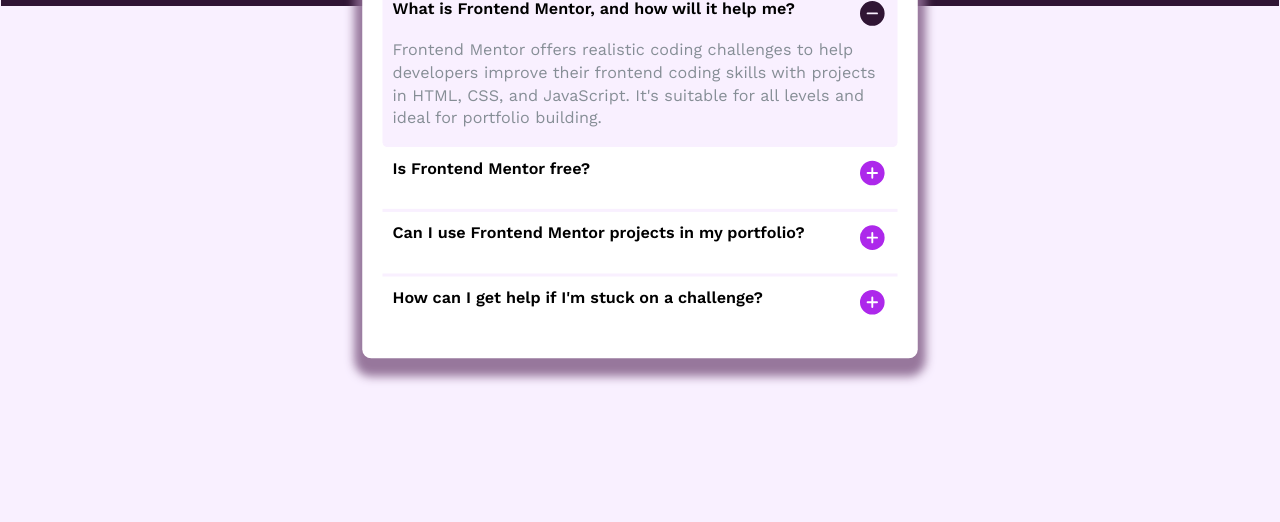
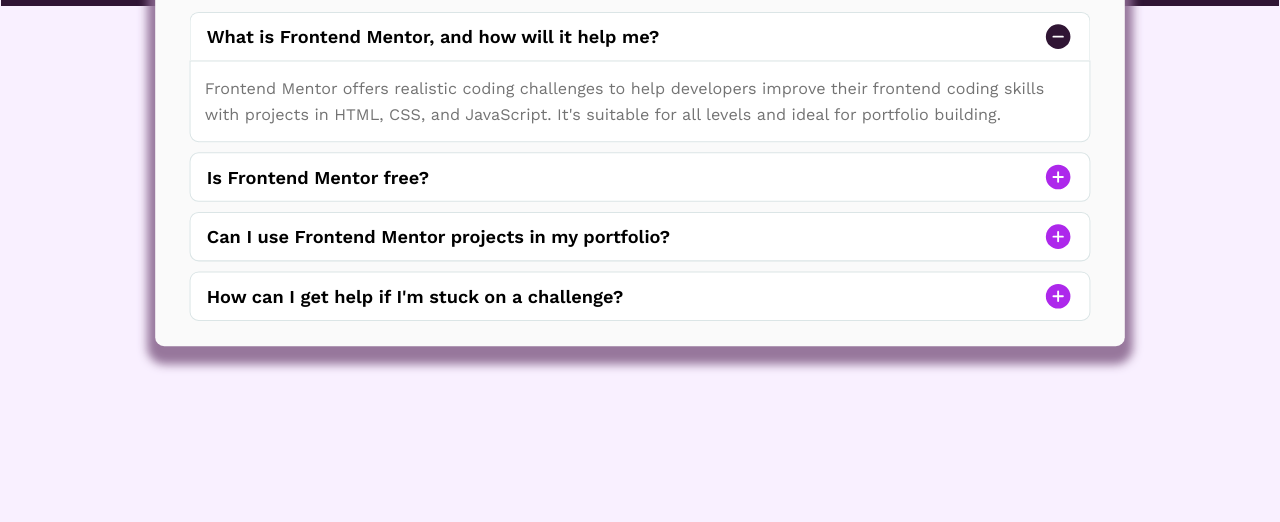
Before and after one commit to sabbircoder07/FAQ-accordion, a website built with Parcel: page index.html in a window 1280 px wide. Shown: the part 278-800 px from the top of the page. Built offline with nearby package versions, Linux system fonts and the light colour scheme.

Commit message:
final update

```diff
--- a/assets/js/view/accordionView.js
+++ b/assets/js/view/accordionView.js
@@ -27,7 +27,7 @@
         .closest(".accordin-header")
         .querySelector(".accordin-header-img");
       // Set all accordion plusIcons
-      console.log(this._accordinHeaderImg);
+      //console.log(this._accordinHeaderImg);
       this._accordinHeaderImg.forEach((img) => (img.src = plusIcons));
       //Set accordion minusIcons acive accordation header
       if (accordationHeaderImage.src.includes("plus")) {
@@ -37,12 +37,14 @@
       }
 
       // Remove active class for all accordation heaader
-      this._accordinContainer.forEach((accordin) =>
+
+      this._accordinHeader.forEach((accordin) =>
         accordin.classList.remove("active")
       );
+
       //Add active class for active accordation
-      const accordinActive = event.target.closest(".accordin-container");
-      accordinActive.classList.add("active");
+      const accordinheaderActive = event.target.closest(".accordin-header");
+      accordinheaderActive.classList.toggle("active");
 
       //Remove hide class for all accordation details
       this._accordinDetails.forEach((detail) => detail.classList.add("hide"));
--- a/assets/sass/_base.scss
+++ b/assets/sass/_base.scss
@@ -4,6 +4,10 @@
 $color-Grayish: #868e96;
 $color-Dark-purple: hsl(292, 42%, 14%);
 
+$bp-largest: 96em; // 1440px
+$bp-large: 80.2em; // 1200px
+$bp-medium: 61.25em; // 980px
+$bp-medium-extra: 54.2em; // 800px
 $bp-small: 37.5em; // 600px
 $bp-smallest: 31.25em; // 500px
 
@@ -23,6 +27,10 @@
   font-size: 62.5%;
 
   @media only screen and (max-width: $bp-small) {
+    font-size: 60%;
+  }
+
+  @media only screen and (max-width: $bp-smallest) {
     font-size: 50%;
   }
 }
@@ -55,14 +63,26 @@
 }
 
 .faq-container {
-  width: 55rem;
+  width: 45%;
   height: auto;
-  background-color: $color-White;
+  background-color: rgb(250, 250, 250);
   border-radius: 9px;
   overflow: hidden;
   transform: scale(1.01);
   box-shadow: 0 1rem 1rem 0.8rem rgba($color-Grayish-purple, 0.9);
   padding: 2rem;
+
+  @media only screen and (max-width: $bp-large) {
+    width: 75%;
+  }
+
+  @media only screen and (max-width: $bp-medium) {
+    width: 90%;
+  }
+
+  @media only screen and (max-width: $bp-medium-extra) {
+    width: 90%;
+  }
 }
 
 .faq-header {
@@ -71,58 +91,68 @@
   margin: 1.8rem 0;
 }
 .heading-primary {
-  font-size: 3.2rem;
+  font-size: 3.8rem;
 }
 
 .accordin-container {
   display: flex;
   flex-direction: column;
-  padding: 1rem;
+  padding: 0.5rem 1.4rem;
 }
+/*
 .accordin-container:not(:last-child) {
   border-bottom: 3px solid $color-Light-pink;
 }
+*/
 .active {
-  background-color: $color-Light-pink;
-  border-radius: 5px;
-  border-bottom: 0px solid $color-Light-pink;
+  border-bottom: none !important;
+  border-bottom-left-radius: 0 !important;
+  border-bottom-right-radius: 0 !important;
 }
 .accordin-header {
   display: flex;
   justify-content: space-between;
+  align-items: center;
   cursor: pointer;
-  margin-bottom: 1rem;
+  border: 1px solid red;
+  background-color: rgb(255, 255, 255);
+  padding: 0.8rem 1.6rem;
+  border: 1px solid rgb(219, 229, 230);
+  border-radius: 9px;
   transition: all 0.5s ease-in-out;
 }
 
 .accordin-header:hover {
-  color: $color-Grayish-purple;
+  color: #cc5de8;
 }
 
 .accordin-details {
   font-size: 1.6rem;
+  line-height: 1.6;
   font-weight: 400;
-  color: $color-Grayish;
-  transition: all 0.3s;
-  margin-bottom: 5px;
+  color: rgb(115, 115, 115);
+  background-color: rgb(255, 255, 255);
+  border: 1px solid rgb(219, 229, 230);
+  border-radius: 0 0 9px 9px;
+  padding: 1.4rem;
+  width: 100%;
+  word-break: break-word;
   transition: all 0.5s ease-in-out;
 }
 
-hr {
-  border-top: 0px solid $color-Light-pink;
-}
-
 .heading-tertiary {
-  font-size: 1.6rem;
+  font-size: 1.8rem;
   font-weight: 600;
 }
 
 .hide {
   display: none;
+  visibility: hidden;
   opacity: 0;
 }
 
 .show {
   display: block;
+  visibility: show;
   opacity: 1;
 }
--- a/index.html
+++ b/index.html
@@ -30,11 +30,11 @@
           <h1 class="heading-primary">FAQs</h1>
         </div>
 
-        <div class="accordin-container active">
-          <div class="accordin-header">
-            <h3 class="heading-tertiary">
+        <div class="accordin-container">
+          <div class="accordin-header active">
+            <h2 class="heading-tertiary">
               What is Frontend Mentor, and how will it help me?
-            </h3>
+            </h2>
             <img
               class="accordin-header-img"
               src="./assets/images/icon-minus.svg"
@@ -53,7 +53,7 @@
 
         <div class="accordin-container">
           <div class="accordin-header">
-            <h3 class="heading-tertiary">Is Frontend Mentor free?</h3>
+            <h2 class="heading-tertiary">Is Frontend Mentor free?</h2>
             <img
               class="accordin-header-img"
               src="./assets/images/icon-plus.svg"
@@ -71,9 +71,9 @@
 
         <div class="accordin-container">
           <div class="accordin-header">
-            <h3 class="heading-tertiary">
+            <h2 class="heading-tertiary">
               Can I use Frontend Mentor projects in my portfolio?
-            </h3>
+            </h2>
             <img
               class="accordin-header-img"
               src="./assets/images/icon-plus.svg"
@@ -91,9 +91,9 @@
 
         <div class="accordin-container">
           <div class="accordin-header">
-            <h3 class="heading-tertiary">
+            <h2 class="heading-tertiary">
               How can I get help if I'm stuck on a challenge?
-            </h3>
+            </h2>
             <img
               class="accordin-header-img"
               src="./assets/images/icon-plus.svg"
--- a/package.json
+++ b/package.json
@@ -2,7 +2,7 @@
   "name": "faq-accordion",
   "version": "1.0.0",
   "description": "faq accordaion",
-  "main": "index.js",
+  "default": "index.html",
   "scripts": {
     "start": "parcel index.html",
     "build": "parcel build index.html --dist-dir ./dist"
```
Also changed, not shown: dist/background-pattern-desktop.b51f45d7.svg (added), dist/background-pattern-mobile.4ef0ae96.svg (added), dist/favicon-32x32.30e62e77.png (added), dist/icon-minus.a78854a9.svg (added), dist/icon-plus.ac7fc361.svg (added), dist/icon-star.25c94ee9.svg (added), dist/index.html, 14 other files.
